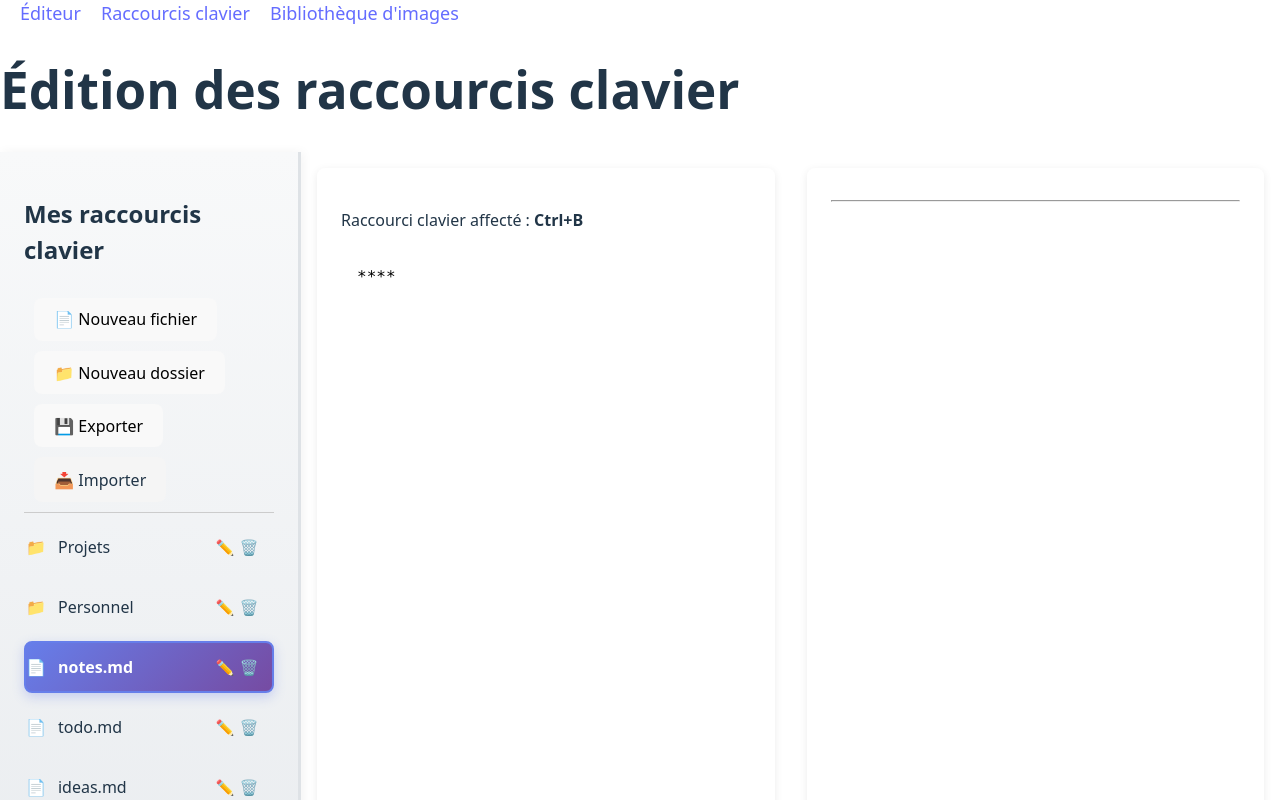
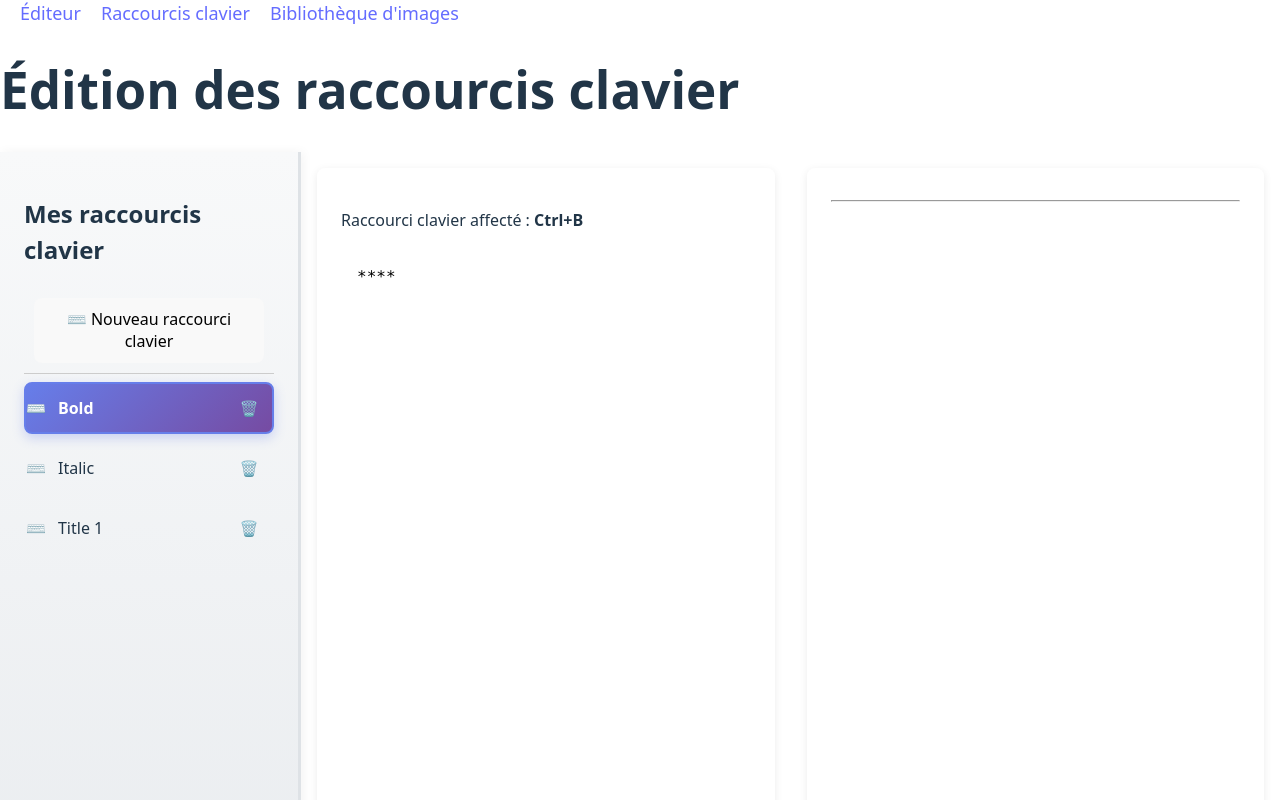
Before and after one commit to Skizzz81/ProjectMarkdown, a React (Vite) app: page /keyboard_shortcuts in a window 1280 px wide. Shown: the top 800 px of the page. Built offline with nearby package versions, Linux system fonts and the light colour scheme.

Commit message:
feat: Finalizing keyboard shortcuts menu.
- Pas le temps de détailler, tant pis, désolée.

```diff
--- /dev/null
+++ b/src/components/Sidebar/ShortcutItem.css
@@ -0,0 +1,62 @@
+.file-item {
+  display: flex;
+  align-items: center;
+  min-width: 0;
+  justify-content: space-between;
+}
+
+.file-item-label {
+  display: flex;
+  align-items: center;
+  gap: 6px;
+  flex-grow: 1;
+  min-width: 0;
+  overflow: hidden;
+  text-overflow: ellipsis;
+  white-space: nowrap;
+  cursor: pointer;
+}
+
+.file-item-name {
+  margin-left: 6px;
+  overflow: hidden;
+  text-overflow: ellipsis;
+  white-space: nowrap;
+  flex-shrink: 1;
+}
+
+.file-actions {
+  display: flex;
+  gap: 2px;
+  margin-left: 6px;
+  align-items: center;
+  flex-shrink: 0;
+}
+
+.file-rename-btn,
+.file-delete-btn {
+  background: none;
+  border: none;
+  cursor: pointer;
+  font-size: 0.95em;
+  padding: 0 2px;
+  border-radius: 2px;
+  transition: background 0.2s;
+  width: 22px;
+  height: 22px;
+  display: flex;
+  align-items: center;
+  justify-content: center;
+}
+
+.file-rename-btn:hover {
+  background: #e0e0e0;
+}
+
+.file-delete-btn {
+  color: #c00;
+}
+
+.file-delete-btn:hover {
+  background: #ffeaea;
+}
--- /dev/null
+++ b/src/components/Sidebar/ShortcutItem.jsx
@@ -0,0 +1,38 @@
+import { useDispatch }                                 from 'react-redux';
+import { setActiveShortcutId, deleteShortcut }         from '../../store/slices/shortcuts';
+import './ShortcutItem.css';
+
+export default function ShortcutItem({ item, level = 0, activeFileId, onFileSelect }){
+    const dispatch = useDispatch();
+
+    const handleDeleteItem = () => {
+        if (window.confirm(`Supprimer le raccourci "${item.name}" ?`)) {
+            dispatch(deleteShortcut(item.id));
+        }
+    };
+
+    const handleClick = (e) => {
+        e.stopPropagation();
+        onFileSelect(item.id);
+    };
+
+    return (
+        <div>
+            <div
+                className={`file-item ${activeFileId === item.id ? 'active' : ''}`}
+                style={{ paddingLeft: `${level * 20}px` }}
+            >
+                <span
+                    className="file-item-label"
+                    onClick={handleClick}
+                >
+                    ⌨️
+                    <span className="file-item-name">{item.name}</span>
+                </span>
+                <div className="file-actions">
+                    <button className="file-delete-btn" onClick={handleDeleteItem} title="Supprimer">🗑️</button>
+                </div>
+            </div>
+        </div>
+    );
+};
--- /dev/null
+++ b/src/components/Sidebar/ShortcutTree.jsx
@@ -0,0 +1,42 @@
+import { useSelector, useDispatch } from 'react-redux';
+import { setActiveShortcutId, openAddDialog } from '../../store/slices/shortcuts';
+import ShortcutItem                 from './ShortcutItem';
+
+export default function ShortcutTree({ files, activeFileId, onFileSelect }) {
+    const dispatch = useDispatch();
+
+    // Filter shortcuts that are at root level
+    const rootItems = files.filter(file => file.parentID === 'null' || file.parentID === null);
+
+    const handleAddShortcut = () => {
+        dispatch(openAddDialog());
+    };
+
+    return (
+        <div>
+            <div style={{
+                padding: '10px',
+                borderBottom: '1px solid #ccc',
+                display: 'flex',
+                gap: '10px',
+                flexWrap: 'wrap'
+            }}>
+                <button onClick={handleAddShortcut} style={{ cursor: 'pointer' }}>
+                    ⌨️ Nouveau raccourci clavier
+                </button>
+            </div>
+
+            <div>
+                {rootItems.map(item => (
+                    <ShortcutItem
+                        key={item.id}
+                        item={item}
+                        level={0}
+                        activeFileId={activeFileId}
+                        onFileSelect={onFileSelect}
+                    />
+                ))}
+            </div>
+        </div>
+    );
+};
--- a/src/pages/KeyboardShortcutsMenu.jsx
+++ b/src/pages/KeyboardShortcutsMenu.jsx
@@ -1,51 +1,56 @@
-import { useState, useEffect }  from 'react';
-import FileTree                 from '../components/Sidebar/FileTree';
-import NavBar                   from '../components/NavBar/NavBar';
-import MarkdownEditor           from '../components/Editor/MarkdownEditor';
-import MarkdownPreview          from '../components/Editor/MarkdownPreview';
-import KeyboardShortcutInput    from '../components/Editor/KeyboardShortcutInput';
+import { useDispatch, useSelector } from 'react-redux';
+import ShortcutTree                 from '../components/Sidebar/ShortcutTree';
+import NavBar                       from '../components/NavBar/NavBar';
+import MarkdownEditor               from '../components/Editor/MarkdownEditor';
+import MarkdownPreview              from '../components/Editor/MarkdownPreview';
+import KeyboardShortcutInput        from '../components/Editor/KeyboardShortcutInput';
+import {
+    setActiveShortcutId,
+    modifyShortcutContent,
+    openEditDialog,
+    closeDialog,
+    addShortcut,
+    updateShortcut
+} from '../store/slices/shortcuts';
 
 export default function KeyboardShortcutsMenu(){
-    // Defining default shortcuts
-    const default_shortcuts = [
-        {id: 1, name: "Bold",       content: "****",    type: 'file',   shortcut: 'Ctrl+B', parentID: 'null'},
-        {id: 2, name: "Italic",     content: "**",      type: 'file',   shortcut: 'Ctrl+I', parentID: 'null'},
-        {id: 3, name: "Title 1",    content: "# ",      type: 'file',   shortcut: 'Ctrl+1', parentID: 'null'}
-    ]
+    const dispatch = useDispatch();
 
-    // Loading the saved shortcuts at startup
-    const [shortcuts, setShortcuts] = useState(() => {
-        const saved_shortcuts = localStorage.getItem('keyboard-shortcuts');
+    // Get state from Redux
+    const shortcuts         = useSelector(state => state.shortcuts.shortcuts);
+    const activeShortcutId  = useSelector(state => state.shortcuts.activeShortcutId);
+    const showDialog        = useSelector(state => state.shortcuts.showDialog);
+    const dialogMode        = useSelector(state => state.shortcuts.dialogMode);
 
-        return [
-            ...default_shortcuts,
-            ...(saved_shortcuts ? JSON.parse(saved_shortcuts) : [])
-        ];
-    });
-    const [active_shortcut_id, setActiveShortcutId] = useState(1);
-    const [show_dialog, setShowDialog]              = useState(false);
+    // Find active shortcut
+    const active_shortcut   = shortcuts.find(file => file.id === activeShortcutId);
 
-    // Finding the active shortcut
-    const active_shortcut = shortcuts.find(file => file.id === active_shortcut_id);
+    // Check if it's a default shortcut
+    const isDefaultShortcut = activeShortcutId <= 3;
 
-    // Modifying the current shortcut
-    const modifyShortcut = (shortcut_content) => {
-        const new_shortcut = {
-            id:         active_shortcut_id,
-            name:       active_shortcut.name,
-            content:    shortcut_content,
-            type:       'file',
-            shortcut:   active_shortcut.shortcut,
-            parentID:   'null'
-        };
-        setShortcuts(shortcuts.map(file => file.id === active_shortcut_id ? new_shortcut : file));
-        setShowDialog(false);
+    // Handle shortcut content modification
+    const handleModifyShortcut = (newContent) => {
+        dispatch(modifyShortcutContent(newContent));
     };
 
-    // Automatically save on every modification
-    useEffect(() => {
-        localStorage.setItem('keyboard-shortcuts', JSON.stringify(shortcuts.slice(default_shortcuts.length)));
-    }, [shortcuts]);
+    // Handle dialog close
+    const handleCloseDialog = () => {
+        dispatch(closeDialog());
+    };
+
+    // Handle adding/updating shortcut
+    const handleSaveShortcut = (shortcutData) => {
+        if (dialogMode === 'add') {
+            dispatch(addShortcut(shortcutData));
+        } else if (dialogMode === 'edit') {
+            dispatch(updateShortcut(shortcutData));
+        }
+    };
+
+    // Handle file selection
+    const handleFileSelect = (fileId) => {
+        dispatch(setActiveShortcutId(fileId));
+    };
 
     return (<>
         <header>
@@ -56,31 +61,36 @@ export default function KeyboardShortcutsMenu(){
             <div className="app_container">
                 <aside className="sidebar">
                     <h2>Mes raccourcis clavier</h2>
-                    <FileTree
+                    <ShortcutTree
                         files           = {shortcuts}
-                        activeFileId    = {active_shortcut_id}
-                        onFileSelect    = {setActiveShortcutId}
+                        activeFileId    = {activeShortcutId}
+                        onFileSelect    = {handleFileSelect}
                     />
                 </aside>
                 <div className="editor-layout">
                     <div className="editor-container">
-                        <p>Raccourci clavier affecté : <strong>{active_shortcut.shortcut}</strong></p>
-                        {active_shortcut_id > default_shortcuts.length && (
+                        <p>Raccourci clavier affecté : <strong>{active_shortcut?.shortcut}</strong></p>
+                        {!isDefaultShortcut && (
                             <a
                                 style   = {{marginLeft: "20px"}}
                                 href    = "#"
-                                onClick = {(e) => {e.preventDefault(); setShowDialog(true);}}
+                                onClick = {(e) => {e.preventDefault(); dispatch(openEditDialog());}}
                             >Modifier</a>
                         )}
-                        <MarkdownEditor value={active_shortcut.content} onChange={modifyShortcut} />
+                        <MarkdownEditor value={active_shortcut?.content} onChange={handleModifyShortcut} />
                     </div>
                     <div className="preview-container">
-                        <MarkdownPreview text={active_shortcut.content} />
+                        <MarkdownPreview text={active_shortcut?.content} />
                     </div>
                 </div>
             </div>
         </main>
         <footer></footer>
-        {show_dialog && <KeyboardShortcutInput onSave={modifyShortcut} onClose={() => setShowDialog(false)} shortcut_data={active_shortcut} />}
+        {showDialog && <KeyboardShortcutInput
+            onSave={handleSaveShortcut}
+            onClose={handleCloseDialog}
+            mode={dialogMode}
+            shortcutData={dialogMode === 'edit' ? active_shortcut : null}
+        />}
     </>);
 };
--- /dev/null
+++ b/src/store/slices/shortcuts.js
@@ -0,0 +1,120 @@
+import { createSlice } from '@reduxjs/toolkit';
+
+// Default shortcuts
+const DEFAULT_SHORTCUTS = [
+    {id: 1, name: "Bold",       content: "****",    type: 'ks-file',   shortcut: 'Ctrl+B', parentID: 'null'},
+    {id: 2, name: "Italic",     content: "**",      type: 'ks-file',   shortcut: 'Ctrl+I', parentID: 'null'},
+    {id: 3, name: "Title 1",    content: "# ",      type: 'ks-file',   shortcut: 'Ctrl+1', parentID: 'null'}
+];
+
+// Helper function to load shortcuts from localStorage
+const loadShortcutsFromStorage = () => {
+    const saved_shortcuts = localStorage.getItem('keyboard-shortcuts');
+    return [
+        ...DEFAULT_SHORTCUTS,
+        ...(saved_shortcuts ? JSON.parse(saved_shortcuts) : [])
+    ];
+};
+
+const initialState = {
+    shortcuts: loadShortcutsFromStorage(),
+    activeShortcutId: 1,
+    showDialog: false,
+    dialogMode: 'add'
+};
+
+const shortcutsSlice = createSlice({
+    name: 'shortcuts',
+    initialState,
+    reducers: {
+        // Set active shortcut
+        setActiveShortcutId: (state, action) => {
+            state.activeShortcutId = action.payload;
+        },
+
+        // Add new shortcut
+        addShortcut: (state, action) => {
+            const newId = Math.max(...state.shortcuts.map(s => s.id), 0) + 1;
+            const newShortcut = {
+                id: newId,
+                name: action.payload.name,
+                content: '',
+                type: 'file',
+                shortcut: action.payload.shortcut,
+                parentID: 'null'
+            };
+            state.shortcuts.push(newShortcut);
+            state.showDialog = false;
+            // Save to localStorage (excluding default shortcuts)
+            saveShortcutsToStorage(state.shortcuts);
+        },
+
+        // Update shortcut
+        updateShortcut: (state, action) => {
+            const shortcutToUpdate = state.shortcuts.find(s => s.id === state.activeShortcutId);
+            if(shortcutToUpdate){
+                shortcutToUpdate.name = action.payload.name;
+                shortcutToUpdate.shortcut = action.payload.shortcut;
+                state.showDialog = false;
+                // Save to localStorage
+                saveShortcutsToStorage(state.shortcuts);
+            }
+        },
+
+        // Modify shortcut content
+        modifyShortcutContent: (state, action) => {
+            const shortcutToModify = state.shortcuts.find(s => s.id === state.activeShortcutId);
+            if(shortcutToModify){
+                shortcutToModify.content = action.payload;
+                // Save to localStorage
+                saveShortcutsToStorage(state.shortcuts);
+            }
+        },
+
+        // Delete shortcut
+        deleteShortcut: (state, action) => {
+            state.shortcuts = state.shortcuts.filter(s => s.id !== action.payload);
+            if(state.activeShortcutId === action.payload){
+                state.activeShortcutId = 1; // Reset to first shortcut
+            }
+            // Save to localStorage
+            saveShortcutsToStorage(state.shortcuts);
+        },
+
+        // Open dialog for adding
+        openAddDialog: (state) => {
+            state.showDialog = true;
+            state.dialogMode = 'add';
+        },
+
+        // Open dialog for editing
+        openEditDialog: (state) => {
+            state.showDialog = true;
+            state.dialogMode = 'edit';
+        },
+
+        // Close dialog
+        closeDialog: (state) => {
+            state.showDialog = false;
+        }
+    }
+});
+
+// Helper function to save shortcuts to localStorage (excluding default shortcuts)
+const saveShortcutsToStorage = (shortcuts) => {
+    const userShortcuts = shortcuts.slice(DEFAULT_SHORTCUTS.length);
+    localStorage.setItem('keyboard-shortcuts', JSON.stringify(userShortcuts));
+};
+
+export const {
+    setActiveShortcutId,
+    addShortcut,
+    updateShortcut,
+    modifyShortcutContent,
+    deleteShortcut,
+    openAddDialog,
+    openEditDialog,
+    closeDialog
+} = shortcutsSlice.actions;
+
+export default shortcutsSlice.reducer;
```
Also changed, not shown: src/components/Editor/KeyboardShortcutInput.jsx (+35 -23 lines), src/store/store.js (+6 -4 lines).
